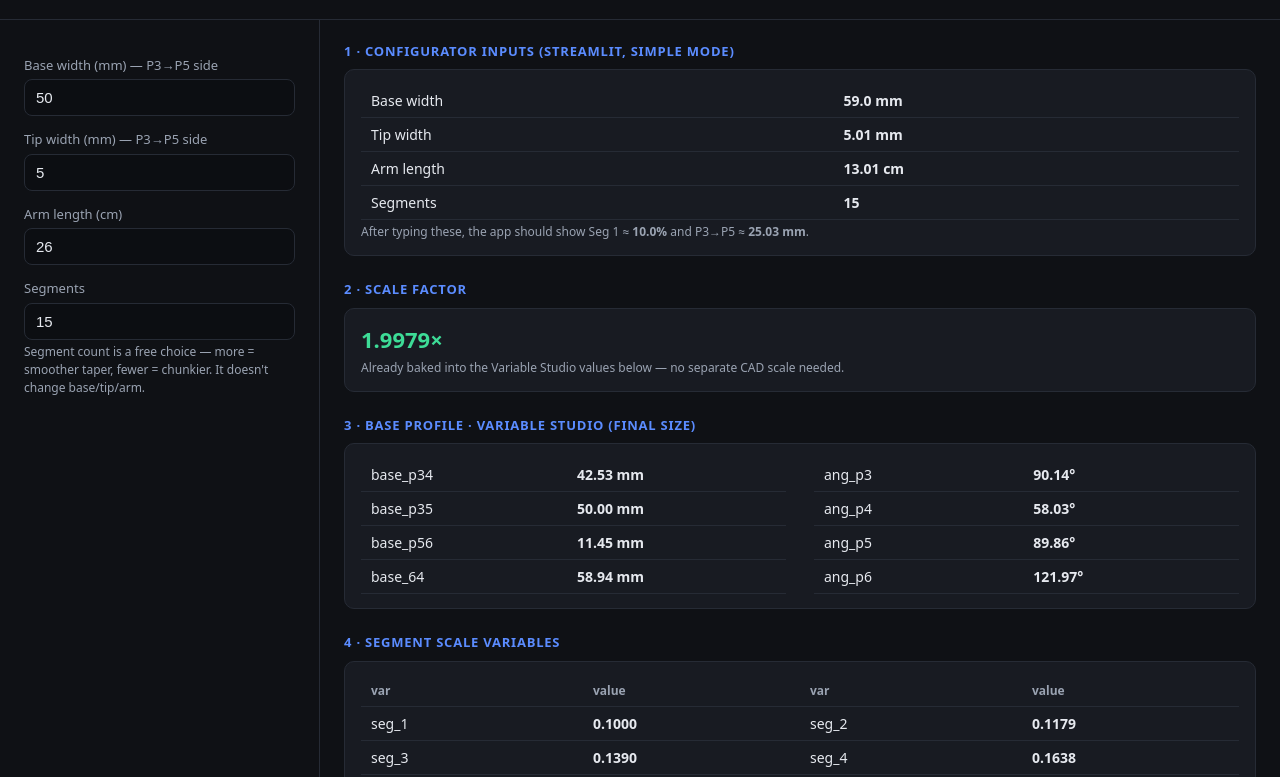
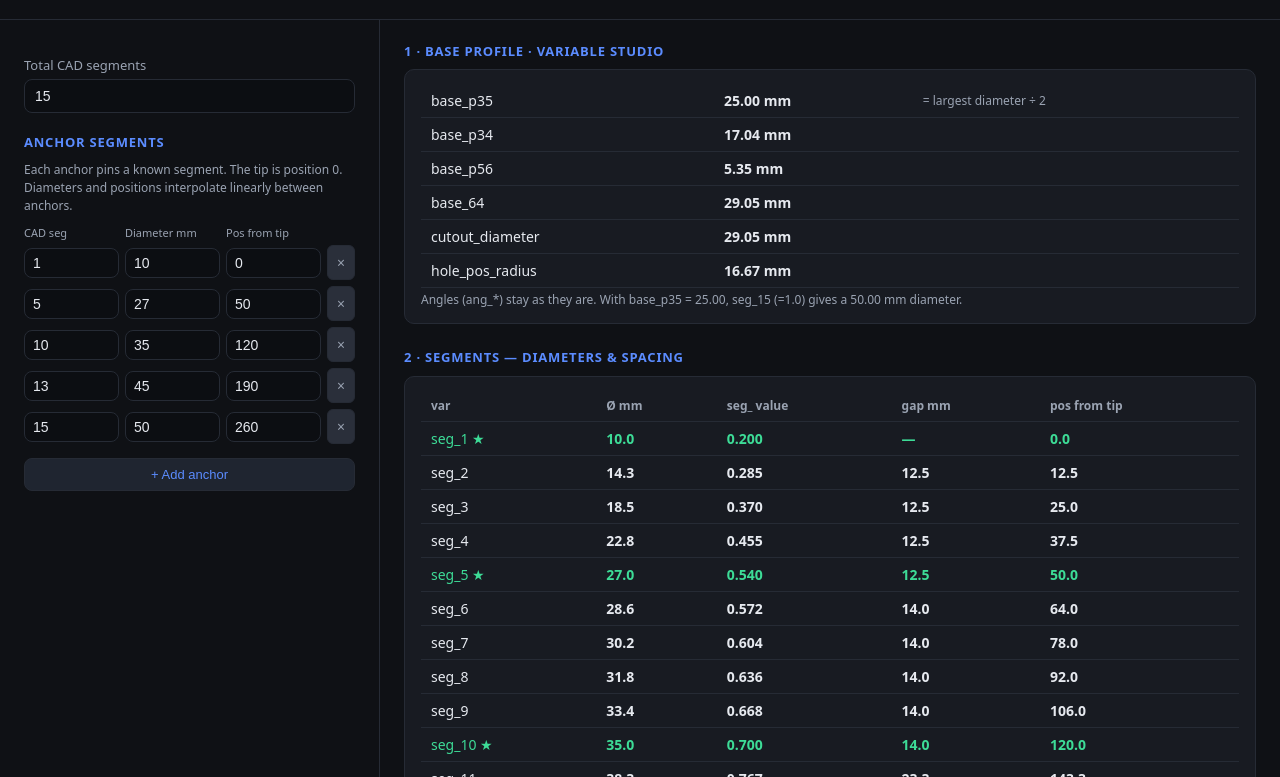
Before and after one commit to s0llyman/s0llyman.github.io, a plain HTML site: page index.html in a window 1280 px wide. Shown: the part 79-856 px from the top of the page. Drawn offline with Linux system fonts and the light colour scheme.

Commit message:
Add files via upload

```diff
--- a/index.html
+++ b/index.html
@@ -3,19 +3,19 @@
 <head>
 <meta charset="UTF-8">
 <meta name="viewport" content="width=device-width, initial-scale=1.0">
-<title>SpiRobs Tentacle Solver</title>
+<title>Tentacle Segment Solver</title>
 <style>
-  :root{--bg:#0f1115;--panel:#181b22;--line:#262b35;--txt:#e6e9ef;--dim:#9aa3b2;--accent:#5b8cff;--good:#3ddc97}
+  :root{--bg:#0f1115;--panel:#181b22;--line:#262b35;--txt:#e6e9ef;--dim:#9aa3b2;--accent:#5b8cff;--good:#3ddc97;--warn:#ffcf6b}
   *{box-sizing:border-box}
   body{margin:0;font:15px/1.5 system-ui,Segoe UI,Roboto,sans-serif;background:var(--bg);color:var(--txt)}
   header{padding:22px 24px;border-bottom:1px solid var(--line)}
   h1{margin:0;font-size:20px}
   header p{margin:4px 0 0;color:var(--dim);font-size:13px}
-  .wrap{display:grid;grid-template-columns:320px 1fr;gap:0;min-height:calc(100vh - 70px)}
+  .wrap{display:grid;grid-template-columns:380px 1fr;gap:0;min-height:calc(100vh - 70px)}
   .inputs{padding:22px 24px;border-right:1px solid var(--line)}
   .out{padding:22px 24px;overflow:auto}
   label{display:block;margin:14px 0 4px;font-size:13px;color:var(--dim)}
-  input{width:100%;padding:9px 11px;background:#0c0e12;border:1px solid var(--line);border-radius:8px;color:var(--txt);font-size:15px}
+  input{width:100%;padding:8px 10px;background:#0c0e12;border:1px solid var(--line);border-radius:8px;color:var(--txt);font-size:14px}
   input:focus{outline:none;border-color:var(--accent)}
   .hint{font-size:12px;color:var(--dim);margin-top:3px}
   h2{font-size:13px;text-transform:uppercase;letter-spacing:.06em;color:var(--accent);margin:24px 0 8px}
@@ -24,196 +24,197 @@
   td,th{text-align:left;padding:6px 10px;border-bottom:1px solid var(--line)}
   th{color:var(--dim);font-weight:600;font-size:12px}
   td.v{font-variant-numeric:tabular-nums;font-weight:600}
-  .grid2{display:grid;grid-template-columns:1fr 1fr;gap:0 28px}
   .card{background:var(--panel);border:1px solid var(--line);border-radius:10px;padding:14px 16px;margin-bottom:16px}
-  .scale{font-size:22px;font-weight:700;color:var(--good)}
-  .warn{color:#ffcf6b;font-size:13px;margin-top:6px}
-  canvas{background:#0c0e12;border:1px solid var(--line);border-radius:10px;width:100%;max-width:420px;display:block}
+  .big{font-size:22px;font-weight:700;color:var(--good)}
+  .warn{color:var(--warn);font-size:13px;margin-top:6px}
+  canvas{background:#0c0e12;border:1px solid var(--line);border-radius:10px;width:100%;display:block}
+  .ok{color:var(--good)}
+  .anchorRow{display:grid;grid-template-columns:1fr 1fr 1fr 28px;gap:6px;align-items:center;margin-bottom:6px}
+  .anchorRow input{padding:6px 8px}
+  .x{background:#2a2f3a;border:1px solid var(--line);border-radius:6px;color:var(--dim);cursor:pointer;text-align:center;padding:6px 0;font-size:14px}
+  .x:hover{color:#ff8080}
+  button.add{margin-top:8px;background:#1f2530;border:1px solid var(--line);color:var(--accent);border-radius:8px;padding:8px 12px;cursor:pointer;font-size:13px;width:100%}
+  button.add:hover{border-color:var(--accent)}
+  .lbl3{display:grid;grid-template-columns:1fr 1fr 1fr 28px;gap:6px;font-size:11px;color:var(--dim);margin:10px 0 4px}
   code{background:#0c0e12;padding:1px 6px;border-radius:5px;font-size:13px}
-  .ok{color:var(--good)}
   footer{padding:14px 24px;border-top:1px solid var(--line);color:var(--dim);font-size:12px}
 </style>
 </head>
 <body>
 <header>
-  <h1>SpiRobs Tentacle Solver</h1>
-  <p>Type the physical dimensions you want. Get the configurator inputs, scale factor, and Variable Studio values — all at once.</p>
+  <h1>Tentacle Segment Solver</h1>
+  <p>Give it your anchor segments (CAD #, diameter, position). It fills in every segment in between — diameters and spacing — and gives you the Variable Studio values.</p>
 </header>
 
 <div class="wrap">
   <div class="inputs">
-    <label>Base width (mm) — P3→P5 side</label>
-    <input id="base" type="number" value="50" step="1" min="1">
-    <label>Tip width (mm) — P3→P5 side</label>
-    <input id="tip" type="number" value="5" step="1" min="0.1">
-    <label>Arm length (cm)</label>
-    <input id="arm" type="number" value="26" step="1" min="1">
-    <label>Segments</label>
-    <input id="segs" type="number" value="15" step="1" min="4" max="60">
-    <div class="hint">Segment count is a free choice — more = smoother taper, fewer = chunkier. It doesn't change base/tip/arm.</div>
+    <label>Total CAD segments</label>
+    <input id="N" type="number" value="15" min="2" max="60" step="1">
+
+    <h2 style="margin-top:20px">Anchor segments</h2>
+    <div class="hint">Each anchor pins a known segment. The tip is position 0. Diameters and positions interpolate linearly between anchors.</div>
+    <div class="lbl3"><span>CAD seg</span><span>Diameter mm</span><span>Pos from tip</span><span></span></div>
+    <div id="anchors"></div>
+    <button class="add" id="addBtn">+ Add anchor</button>
   </div>
 
   <div class="out" id="out"></div>
 </div>
 
-<footer>Static page — pure HTML/JS, no server. Math mirrors the SpiRobs logarithmic-spiral configurator (ρ = a·e^(bθ)). Host free on GitHub Pages.</footer>
+<footer>Static page — pure HTML/JS, no server. Builds a custom (non-spiral) tapered tentacle from anchor points. Host free on GitHub Pages.</footer>
 
 <script>
-// ---- geometry (mirrors the configurator) -----------------------------------
-const TAU = 2*Math.PI;
-const p = (a,b,t)=>a*Math.exp(b*t);
-const sub=(P,Q)=>[P[0]-Q[0],P[1]-Q[1]];
-const add=(P,Q)=>[P[0]+Q[0],P[1]+Q[1]];
-const sm=(s,P)=>[s*P[0],s*P[1]];
-const dot=(P,Q)=>P[0]*Q[0]+P[1]*Q[1];
-const norm=P=>Math.hypot(P[0],P[1]);
-function reflect(P,A,B){let d=sub(B,A);const dn=norm(d);d=[d[0]/dn,d[1]/dn];
-  const proj=add(A,sm(dot(sub(P,A),d),d));return sub(sm(2,proj),P);}
-function seg6(a,b,dth,i){
-  const t1=dth*i,t2=dth*(i+1);
-  const r1=p(a,b,t1),r2=p(a,b,t2);
-  const r3=(p(a,b,t1+TAU)+r1)/2, r4=(p(a,b,t2+TAU)+r2)/2;
-  const P1=[r1*Math.cos(t1),r1*Math.sin(t1)], P2=[r2*Math.cos(t2),r2*Math.sin(t2)];
-  const P3=[r3*Math.cos(t1),r3*Math.sin(t1)], P4=[r4*Math.cos(t2),r4*Math.sin(t2)];
-  return [P1,P2,P3,P4,reflect(P1,P3,P4),reflect(P2,P3,P4)];
+// ---- state -----------------------------------------------------------------
+let anchors = [
+  {seg:1,  dia:10, pos:0},
+  {seg:5,  dia:27, pos:50},
+  {seg:10, dia:35, pos:120},
+  {seg:13, dia:45, pos:190},
+  {seg:15, dia:50, pos:260},
+];
+
+// profile side ratios relative to base_p35 (from your halved profile)
+const RAT = {p34:17.04/25, p56:5.35/25, p64:29.05/25, holeR:16.667/25};
+
+// ---- helpers ---------------------------------------------------------------
+function interp(sorted,key,k){
+  if(k<=sorted[0].seg){
+    const a=sorted[0],b=sorted[1]||sorted[0];
+    if(b.seg===a.seg)return a[key];
+    return a[key]+(b[key]-a[key])*(k-a.seg)/(b.seg-a.seg);
+  }
+  for(let i=0;i<sorted.length-1;i++){
+    if(k>=sorted[i].seg&&k<=sorted[i+1].seg){
+      const a=sorted[i],b=sorted[i+1];
+      return a[key]+(b[key]-a[key])*(k-a.seg)/(b.seg-a.seg);
+    }
+  }
+  const a=sorted[sorted.length-2]||sorted[sorted.length-1],b=sorted[sorted.length-1];
+  if(b.seg===a.seg)return b[key];
+  return a[key]+(b[key]-a[key])*(k-a.seg)/(b.seg-a.seg);
 }
-const Kf=b=>{const g=Math.exp(TAU*b);return (g+1)*Math.sqrt(b*b+1)/(2*b*(g-1));};
-function solveGeom(b,W,L){const K=Kf(b);let Lmax=W*K;if(L>=Lmax)L=0.99*Lmax;
-  const th=-Math.log(1-L/Lmax)/b; const a=W/((Math.exp(TAU*b)-1)*Math.exp(b*th));return [a,th];}
-function tipForB(b,Wb,L){const g=Math.exp(TAU*b),K=Kf(b),Lmax=Wb*K,Lu=Math.min(L,0.99*Lmax);
-  const th=-Math.log(1-Lu/Lmax)/b; const a=Wb/((g-1)*Math.exp(b*th));return a*(g-1);}
-function bFromTip(Wt,Wb,L){if(Wt>=Wb)return 0.02;let lo=0.02,hi=2.0;
-  for(let k=0;k<90;k++){const m=(lo+hi)/2; if(tipForB(m,Wb,L)>Wt)lo=m;else hi=m;}return (lo+hi)/2;}
-function ang(A,V,C){return Math.acos(Math.max(-1,Math.min(1,
-  dot(sub(A,V),sub(C,V))/(norm(sub(A,V))*norm(sub(C,V))))))*180/Math.PI;}
-function profile(a,b,th,n,i){const P=seg6(a,b,th/n,i);
-  return {P3P4:norm(sub(P[2],P[3])),P3P5:norm(sub(P[2],P[4])),
-          P5P6:norm(sub(P[4],P[5])),P6P4:norm(sub(P[5],P[3])),
-          aP3:ang(P[0],P[2],P[3]),aP4:ang(P[1],P[3],P[2]),
-          aP5:ang(P[5],P[4],P[2]),aP6:ang(P[4],P[5],P[3])};}
+const f=(x,d=2)=>x.toFixed(d);
 
-// ---- solver: find configurator inputs for the targets ----------------------
-function solve(baseMM,tipMM,armCM,n){
-  const Wb=0.059;                       // anchor; absolute size recovered by rescale
-  const tgtR=baseMM/tipMM;              // base/tip side ratio
-  const tgtL=(armCM*10)/baseMM;         // arm/base (scale free)
-  function score(Wt,L){const b=bFromTip(Wt,Wb,L);const [a,th]=solveGeom(b,Wb,L);
-    const sb=profile(a,b,th,n,n-1).P3P5, st=profile(a,b,th,n,0).P3P5;
-    if(sb<=0||st<=0)return null;
-    const r=sb/st, lr=L/sb;
-    const err=((r-tgtR)/tgtR)**2+((lr-tgtL)/tgtL)**2;
-    return {err,b,a,th,sb,st};}
-  let WtLo=0.0003,WtHi=Wb*0.92,LLo=0.008,LHi=0.30,best=null;
-  for(let stage=0;stage<6;stage++){
-    for(let i=0;i<55;i++)for(let j=0;j<55;j++){
-      const Wt=WtLo+(WtHi-WtLo)*i/54, L=LLo+(LHi-LLo)*j/54;
-      const s=score(Wt,L); if(s&&(!best||s.err<best.err))best={...s,Wt,L};}
-    const dWt=(WtHi-WtLo)/11, dL=(LHi-LLo)/11;
-    WtLo=Math.max(0.0003,best.Wt-dWt);WtHi=best.Wt+dWt;
-    LLo=Math.max(0.004,best.L-dL);LHi=best.L+dL;
-  }
-  best.scale=(baseMM/1000)/best.sb; best.n=n; best.Wb=Wb;
-  return best;
+// ---- inputs UI -------------------------------------------------------------
+function renderInputs(){
+  const box=document.getElementById('anchors');
+  box.innerHTML='';
+  anchors.forEach((an,i)=>{
+    const row=document.createElement('div');row.className='anchorRow';
+    row.innerHTML=
+      `<input type="number" data-i="${i}" data-k="seg" value="${an.seg}" step="1" min="1">`+
+      `<input type="number" data-i="${i}" data-k="dia" value="${an.dia}" step="0.5" min="0.1">`+
+      `<input type="number" data-i="${i}" data-k="pos" value="${an.pos}" step="1" min="0">`+
+      `<div class="x" data-del="${i}">&times;</div>`;
+    box.appendChild(row);
+  });
+  box.querySelectorAll('input').forEach(inp=>inp.addEventListener('input',e=>{
+    const i=+e.target.dataset.i,k=e.target.dataset.k;
+    anchors[i][k]=+e.target.value; compute();
+  }));
+  box.querySelectorAll('.x').forEach(b=>b.addEventListener('click',e=>{
+    if(anchors.length<=2)return;
+    anchors.splice(+e.target.dataset.del,1); renderInputs(); compute();
+  }));
 }
 
-// ---- render ----------------------------------------------------------------
-function fmt(x,d=2){return x.toFixed(d);}
-function render(){
-  const base=+document.getElementById('base').value;
-  const tip=+document.getElementById('tip').value;
-  const arm=+document.getElementById('arm').value;
-  const n=Math.max(4,Math.min(60,Math.round(+document.getElementById('segs').value)));
-  if(!(base>0&&tip>0&&arm>0)||tip>=base){document.getElementById('out').innerHTML=
-    '<div class="card warn">Enter positive numbers with tip &lt; base.</div>';return;}
+// ---- compute + render ------------------------------------------------------
+function compute(){
+  const N=Math.max(2,Math.min(60,Math.round(+document.getElementById('N').value)));
+  const sorted=[...anchors].filter(a=>a.seg>0).sort((a,b)=>a.seg-b.seg);
+  if(sorted.length<2){document.getElementById('out').innerHTML=
+    '<div class="card warn">Need at least 2 anchors.</div>';return;}
 
-  const r=solve(base,tip,arm,n);
-  const {a,b,th,scale}=r;
-  const bp=profile(a,b,th,n,n-1);
-  const segs=[];for(let k=1;k<=n;k++)segs.push(profile(a,b,th,n,k-1).P3P5/r.sb);
+  const rows=[];
+  for(let k=1;k<=N;k++){
+    rows.push({k, dia:interp(sorted,'dia',k), pos:interp(sorted,'pos',k)});
+  }
+  const topDia=rows[N-1].dia;                 // diameter at the largest segment
+  const base_p35=topDia/2;                    // diameter = 2 × base_p35
+  const total=rows[N-1].pos-rows[0].pos;
 
-  let segRows='';for(let k=0;k<n;k++){
-    if(k%2===0)segRows+='<tr>';
-    segRows+=`<td>seg_${k+1}</td><td class="v">${segs[k].toFixed(4)}</td>`;
-    if(k%2===1||k===n-1)segRows+='</tr>';
+  // warnings
+  let warns=[];
+  if(sorted[0].seg!==1) warns.push('No anchor at CAD seg 1 (tip) — segment 1 is extrapolated.');
+  if(sorted[sorted.length-1].seg!==N) warns.push(`No anchor at CAD seg ${N} (base) — top segment is extrapolated.`);
+  for(let i=1;i<sorted.length;i++) if(sorted[i].pos<=sorted[i-1].pos)
+    warns.push(`Anchor positions must increase: seg ${sorted[i-1].seg}→${sorted[i].seg}.`);
+
+  // seg_ table rows
+  let segRows='';
+  for(let k=0;k<N;k++){
+    const r=rows[k], gap=k===0?0:rows[k].pos-rows[k-1].pos;
+    const isA=sorted.some(a=>a.seg===k+1);
+    segRows+=`<tr${isA?' style="color:var(--good)"':''}>`+
+      `<td>seg_${k+1}${isA?' ★':''}</td>`+
+      `<td class="v">${f(r.dia,1)}</td>`+
+      `<td class="v">${f(r.dia/topDia,3)}</td>`+
+      `<td class="v">${k===0?'—':f(gap,1)}</td>`+
+      `<td class="v">${f(r.pos,1)}</td></tr>`;
   }
 
-  const sideErr=Math.abs(r.sb/r.st-base/tip)/(base/tip)*100;
-  const lenErr=Math.abs(r.L/r.sb-(arm*10)/base)/((arm*10)/base)*100;
+  document.getElementById('out').innerHTML=`
+  ${warns.length?`<div class="card warn">${warns.join('<br>')}</div>`:''}
 
-  document.getElementById('out').innerHTML=`
-  <h2>1 · Configurator inputs (Streamlit, Simple mode)</h2>
+  <h2>1 · Base profile · Variable Studio</h2>
   <div class="card"><table>
-    <tr><td>Base width</td><td class="v">${fmt(r.Wb*1000,1)} mm</td></tr>
-    <tr><td>Tip width</td><td class="v">${fmt(r.Wt*1000,2)} mm</td></tr>
-    <tr><td>Arm length</td><td class="v">${fmt(r.L*100,2)} cm</td></tr>
-    <tr><td>Segments</td><td class="v">${n}</td></tr>
+    <tr><td>base_p35</td><td class="v">${f(base_p35)} mm</td><td class="hint">= largest diameter ÷ 2</td></tr>
+    <tr><td>base_p34</td><td class="v">${f(base_p35*RAT.p34)} mm</td><td></td></tr>
+    <tr><td>base_p56</td><td class="v">${f(base_p35*RAT.p56)} mm</td><td></td></tr>
+    <tr><td>base_64</td><td class="v">${f(base_p35*RAT.p64)} mm</td><td></td></tr>
+    <tr><td>cutout_diameter</td><td class="v">${f(base_p35*RAT.p64)} mm</td><td></td></tr>
+    <tr><td>hole_pos_radius</td><td class="v">${f(base_p35*RAT.holeR)} mm</td><td></td></tr>
   </table>
-  <div class="hint">After typing these, the app should show Seg 1 ≈ <b>${fmt(r.st/r.sb*100,1)}%</b> and P3→P5 ≈ <b>${fmt(r.sb*1000,2)} mm</b>.</div>
+  <div class="hint">Angles (ang_*) stay as they are. With base_p35 = ${f(base_p35)}, seg_${N} (=1.0) gives a ${f(topDia)} mm diameter.</div></div>
+
+  <h2>2 · Segments — diameters &amp; spacing</h2>
+  <div class="card"><table>
+    <thead><tr><th>var</th><th>Ø mm</th><th>seg_ value</th><th>gap mm</th><th>pos from tip</th></tr></thead>
+    <tbody>${segRows}</tbody></table>
+    <div class="hint" style="margin-top:8px">★ = your anchors. <b>seg_ value</b> → Variable Studio. <b>pos from tip</b> → each segment's placement (if segments are individually positioned).</div>
   </div>
 
-  <h2>2 · Scale factor</h2>
-  <div class="card"><span class="scale">${fmt(scale,4)}×</span>
-  <div class="hint">Already baked into the Variable Studio values below — no separate CAD scale needed.</div></div>
+  <h2>3 · Total length</h2>
+  <div class="card"><span class="big">${f(total)} mm</span>
+  <div class="hint">Sum of all gaps, tip to base. This is the real built length — no spiral truncation, so no over-ask needed.</div></div>
 
-  <h2>3 · Base profile · Variable Studio (final size)</h2>
-  <div class="card"><div class="grid2"><table>
-    <tr><td>base_p34</td><td class="v">${fmt(bp.P3P4*1000*scale)} mm</td></tr>
-    <tr><td>base_p35</td><td class="v">${fmt(bp.P3P5*1000*scale)} mm</td></tr>
-    <tr><td>base_p56</td><td class="v">${fmt(bp.P5P6*1000*scale)} mm</td></tr>
-    <tr><td>base_64</td><td class="v">${fmt(bp.P6P4*1000*scale)} mm</td></tr>
-  </table><table>
-    <tr><td>ang_p3</td><td class="v">${fmt(bp.aP3)}°</td></tr>
-    <tr><td>ang_p4</td><td class="v">${fmt(bp.aP4)}°</td></tr>
-    <tr><td>ang_p5</td><td class="v">${fmt(bp.aP5)}°</td></tr>
-    <tr><td>ang_p6</td><td class="v">${fmt(bp.aP6)}°</td></tr>
-  </table></div></div>
+  <h2>4 · Preview (side profile)</h2>
+  <div class="card"><canvas id="cv" width="760" height="280"></canvas></div>`;
 
-  <h2>4 · Segment scale variables</h2>
-  <div class="card"><table><thead><tr><th>var</th><th>value</th><th>var</th><th>value</th></tr></thead>
-    <tbody>${segRows}</tbody></table></div>
-
-  <h2>5 · Preview &amp; check</h2>
-  <div class="card">
-    <canvas id="cv" width="420" height="420"></canvas>
-    <table style="margin-top:10px">
-      <tr><td>base side</td><td class="v ${Math.abs(r.sb*1000*scale-base)<0.5?'ok':'warn'}">${fmt(r.sb*1000*scale)} mm</td></tr>
-      <tr><td>tip side</td><td class="v ${Math.abs(r.st*1000*scale-tip)<0.5?'ok':'warn'}">${fmt(r.st*1000*scale)} mm</td></tr>
-      <tr><td>arm length</td><td class="v ${Math.abs(r.L*1000*scale/10-arm)<0.5?'ok':'warn'}">${fmt(r.L*1000*scale/10)} cm</td></tr>
-      <tr><td>taper b · turns</td><td class="v">${fmt(b,3)} · ${fmt(th/TAU,2)} rev</td></tr>
-    </table>
-    ${(sideErr>1||lenErr>1)?'<div class="warn">Solver could not hit targets exactly for this segment count — try a different count or relax a constraint.</div>':''}
-  </div>`;
-
-  drawSpiral(r,scale);
+  draw(rows,topDia,total);
 }
 
-function drawSpiral(r,scale){
+function draw(rows,topDia,total){
   const cv=document.getElementById('cv'); if(!cv)return;
-  const ctx=cv.getContext('2d'); const W=cv.width,H=cv.height;
-  ctx.clearRect(0,0,W,H);
-  const {a,b,th,n}=r; const dth=th/n; const polys=[];
-  let minx=1e9,miny=1e9,maxx=-1e9,maxy=-1e9;
-  for(let i=0;i<n;i++){const P=seg6(a,b,dth,i);
-    const half1=[P[0],P[1],P[3],P[2]];   // outer + central
-    const half2=[P[4],P[5],P[3],P[2]];   // mirror
-    [half1,half2].forEach(q=>{polys.push(q);q.forEach(pt=>{
-      minx=Math.min(minx,pt[0]);miny=Math.min(miny,pt[1]);
-      maxx=Math.max(maxx,pt[0]);maxy=Math.max(maxy,pt[1]);});});}
-  const pad=20, sx=(W-2*pad)/(maxx-minx||1), sy=(H-2*pad)/(maxy-miny||1);
-  const sc=Math.min(sx,sy);
-  const tx=x=>pad+(x-minx)*sc, ty=y=>H-(pad+(y-miny)*sc);
-  polys.forEach((q,idx)=>{
-    ctx.beginPath();ctx.moveTo(tx(q[0][0]),ty(q[0][1]));
-    for(let k=1;k<q.length;k++)ctx.lineTo(tx(q[k][0]),ty(q[k][1]));
-    ctx.closePath();
-    const t=idx/(polys.length-1||1);
-    ctx.fillStyle=`hsl(${210+t*60},70%,${30+t*25}%)`;
-    ctx.fill();ctx.strokeStyle='#ffffff22';ctx.stroke();});
+  const ctx=cv.getContext('2d'),W=cv.width,H=cv.height; ctx.clearRect(0,0,W,H);
+  const pad=24, x0=rows[0].pos, span=total||1;
+  const sx=(W-2*pad)/span, sy=(H-2*pad)/topDia, mid=H/2;
+  const TX=p=>pad+(p-x0)*sx, TY=d=>mid-d*sy/2, BY=d=>mid+d*sy/2;
+  // centerline
+  ctx.strokeStyle='#ffffff18';ctx.beginPath();ctx.moveTo(pad,mid);ctx.lineTo(W-pad,mid);ctx.stroke();
+  // taper outline
+  ctx.beginPath();
+  rows.forEach((r,i)=>{const x=TX(r.pos);i?ctx.lineTo(x,TY(r.dia)):ctx.moveTo(x,TY(r.dia));});
+  for(let i=rows.length-1;i>=0;i--){const r=rows[i];ctx.lineTo(TX(r.pos),BY(r.dia));}
+  ctx.closePath();ctx.fillStyle='#5b8cff22';ctx.strokeStyle='#5b8cff';ctx.stroke();ctx.fill();
+  // each segment as a bar
+  rows.forEach(r=>{const x=TX(r.pos);
+    ctx.strokeStyle='#9aa3b288';ctx.beginPath();ctx.moveTo(x,TY(r.dia));ctx.lineTo(x,BY(r.dia));ctx.stroke();});
+  // anchor markers
+  ctx.fillStyle='#3ddc97';
+  rows.forEach(r=>{if(anchors.some(a=>a.seg===r.k)){const x=TX(r.pos);
+    ctx.beginPath();ctx.arc(x,TY(r.dia),4,0,7);ctx.fill();
+    ctx.fillStyle='#3ddc97';ctx.font='11px system-ui';
+    ctx.fillText(f(r.dia,0),x-7,TY(r.dia)-8);ctx.fillStyle='#3ddc97';}});
 }
 
-['base','tip','arm','segs'].forEach(id=>
-  document.getElementById(id).addEventListener('input',render));
-render();
+document.getElementById('N').addEventListener('input',compute);
+document.getElementById('addBtn').addEventListener('click',()=>{
+  const last=anchors[anchors.length-1];
+  anchors.push({seg:last.seg+1,dia:last.dia,pos:last.pos+50});
+  renderInputs(); compute();
+});
+renderInputs(); compute();
 </script>
 </body>
 </html>
```
